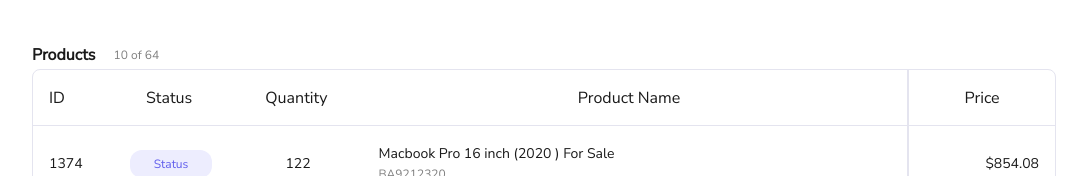
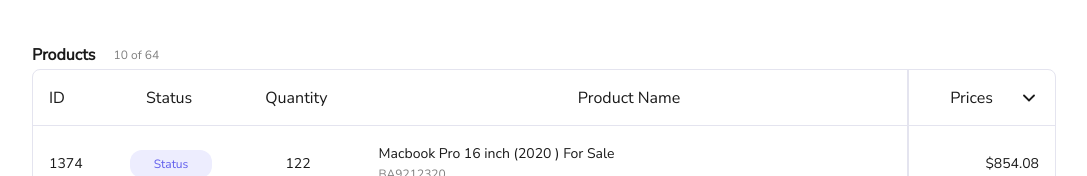
Before and after one commit to ssbelle/code-challenge, a Vue app: page / in a window 1280 px wide. Shown: the part 155-331 px from the top of the page, without its empty margins (96-1183 px from the left). Built offline with nearby package versions, Linux system fonts and the light colour scheme; data requests are answered from the project's data file.

Commit message:
Cleanup/ProductListSection: column name, clean css, add baseIcon for filterBy functionality

```diff
--- a/src/components/organisms/ProductListSection.vue
+++ b/src/components/organisms/ProductListSection.vue
@@ -26,7 +26,19 @@
         <div class="product-table-column status-column">Status</div>
         <div class="product-table-column quantity-column">Quantity</div>
         <div class="product-table-column product-column">Product Name</div>
-        <div class="product-table-column price-column">Price</div>
+        <div class="product-table-column price-column">
+          Prices
+          <BaseIcon
+            name="filter-by-icon"
+            class="filter-by-icon"
+            width="20"
+            height="20"
+            viewBox="0 0 20 20"
+            iconColor="none"
+          >
+            <FilterByIcon />
+          </BaseIcon>
+        </div>
       </div>
       <div class="product-table-results">
         <ProductResult
@@ -45,6 +57,7 @@
 <script lang="ts">
 import ModalWrapper from '@/components/molecules/ModalWrapper.vue'
 import ProductResult from '@/components/molecules/ProductResult.vue'
+import FilterByIcon from '@/components/icons/FilterByIcon.vue'
 
 export default {
   name: 'ProductListSection',
@@ -65,7 +78,7 @@
       width: 885
     }
   },
-  components: { ProductResult, ModalWrapper },
+  components: { ProductResult, ModalWrapper, FilterByIcon },
   computed: {},
   methods: {
     showModalToggle() {
@@ -118,34 +131,32 @@
     .id-column {
       width: 4.375rem;
       display: flex;
-      // flex-shrink: 0;
       flex-grow: 1;
     }
     .status-column {
       width: 9rem;
-      // flex-shrink: 0;
       flex-grow: 1;
       align-items: center;
     }
     .quantity-column {
       width: 7.8125rem;
-      // flex-shrink: 0;
       flex-grow: 0;
       align-items: center;
     }
     .product-column {
       width: 39.9rem;
-      // flex-shrink: 0;
       flex-grow: 1;
       align-items: center;
     }
 
     .price-column {
       width: 10.6875rem;
-      // flex-shrink: 0;
       flex-grow: 1;
       align-items: center;
       border-left: 2px solid #e4e4ef;
+      display: flex;
+      flex-direction: row;
+      justify-content: flex-end;
     }
   }
   .product-table-results {
@@ -179,6 +190,10 @@
   }
 }
 
+.filter-by-icon {
+  margin-left: 1rem;
+}
+
 //  Mobile Styles
 @media (max-width: 884px) {
   .product-stats {
```
